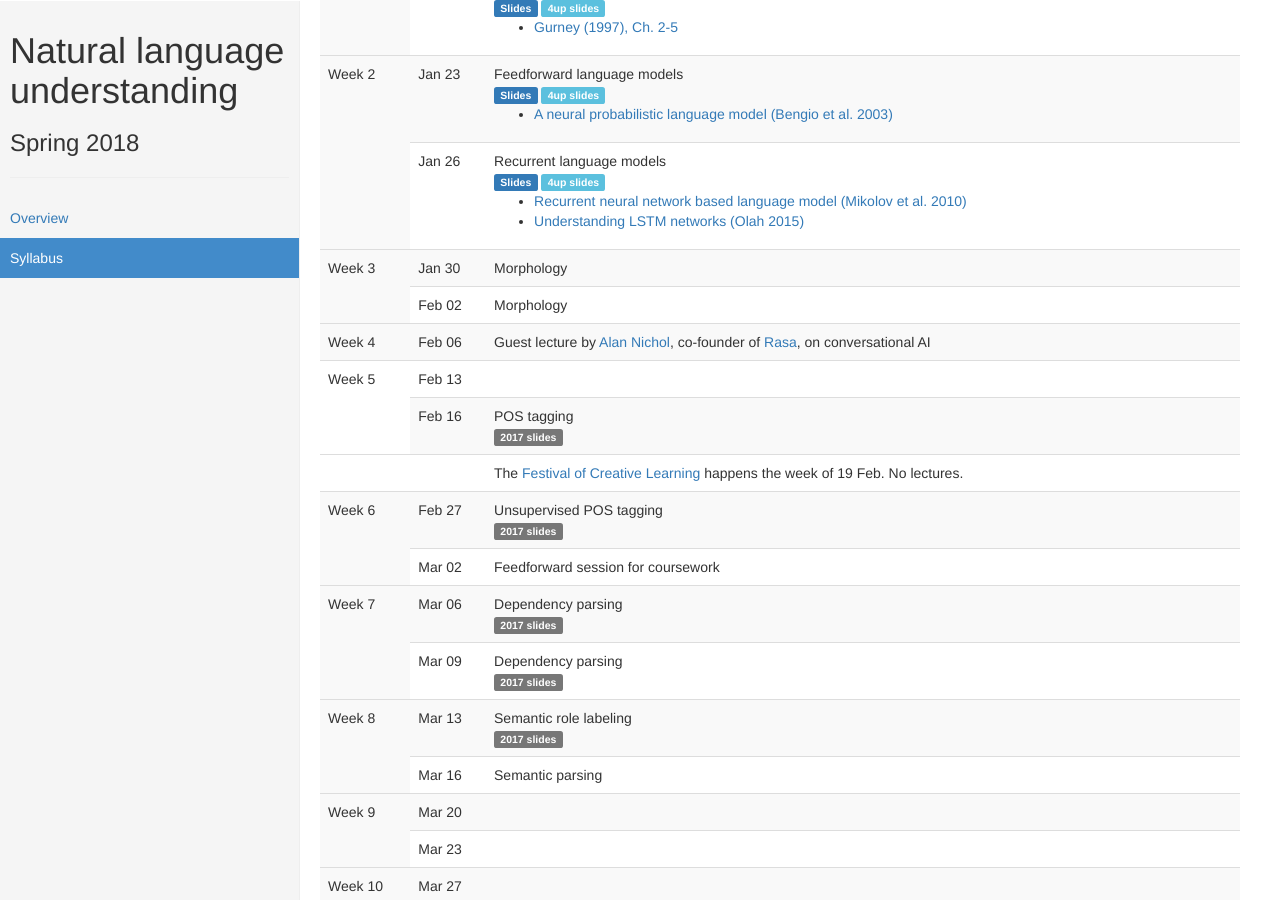
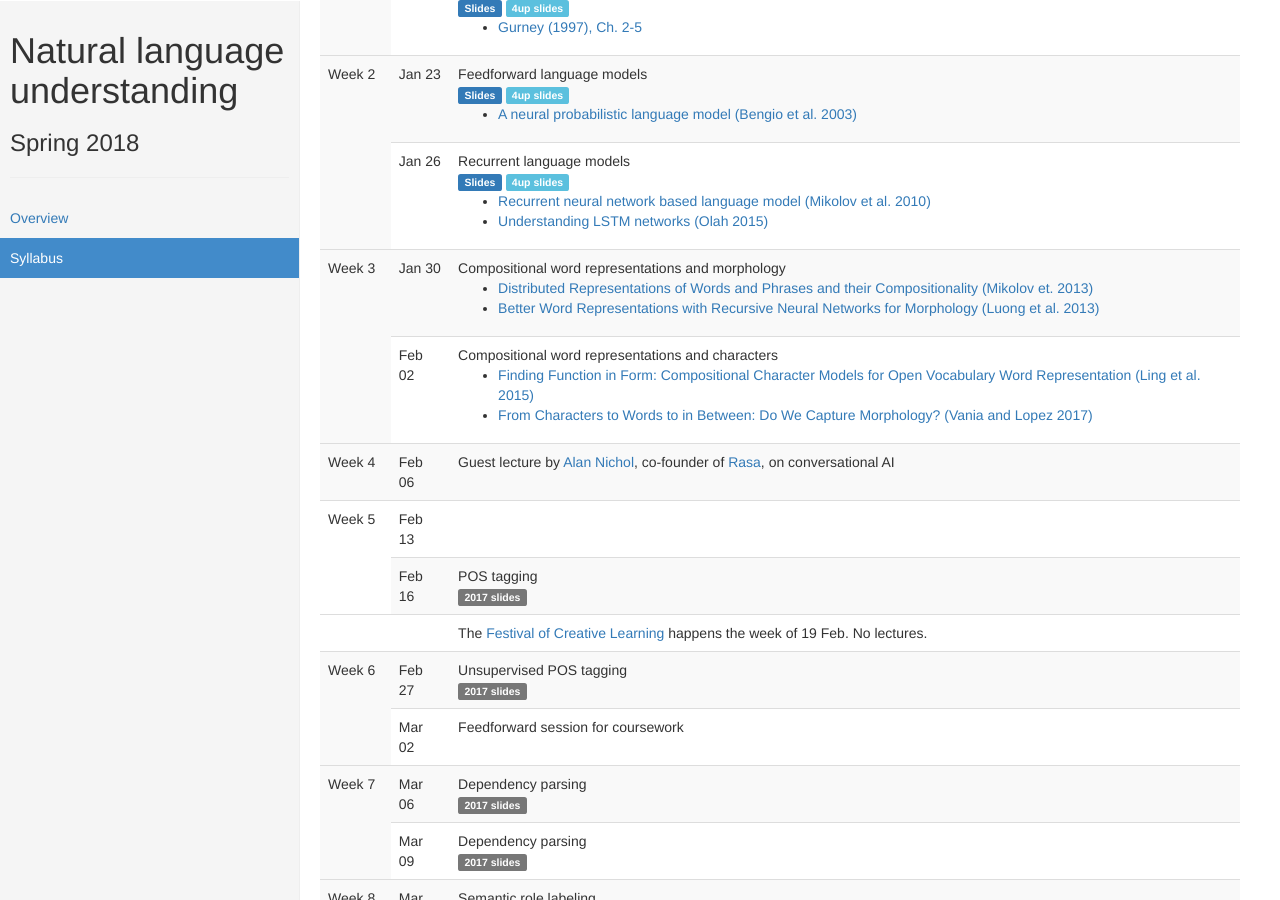
Before and after one commit to alopez/nlu-class, a Jekyll site: the page built from syllabus.md, in a window 1280 px wide and 900 px high, scrolled down 348 px. Built offline with Jekyll 4.4.1, drawn with Linux system fonts in a browser that asks for light colours.

Commit message:
Add week 3 readings

```diff
--- a/_data/syllabus.yaml
+++ b/_data/syllabus.yaml
@@ -45,12 +45,22 @@
   plan:
   - date: 2018-01-30
     header:
-    - title: "Morphology"
+    - title: "Compositional word representations and morphology"
       type: lecture
+    items:
+    - description: "Distributed Representations of Words and Phrases and their Compositionality (Mikolov et. 2013)"
+      url: "http://papers.nips.cc/paper/5021-distributed-representations-of-words-and-phrases-and-their-compositionality.pdf"
+    - description: "Better Word Representations with Recursive Neural Networks for Morphology (Luong et al. 2013)"
+      url: "http://www.aclweb.org/anthology/W13-3512"
   - date: 2018-02-02
     header:
-    - title: "Morphology"
+    - title: "Compositional word representations and characters"
       type: lecture
+    items:
+    - description: "Finding Function in Form: Compositional Character Models for Open Vocabulary Word Representation (Ling et al. 2015)"
+      url: "https://aclweb.org/anthology/D15-1176"
+    - description: "From Characters to Words to in Between: Do We Capture Morphology? (Vania and Lopez 2017)"
+      url: "http://aclweb.org/anthology/P17-1184"
 - name: Week 4
   plan:
   - date: 2018-02-06
```
